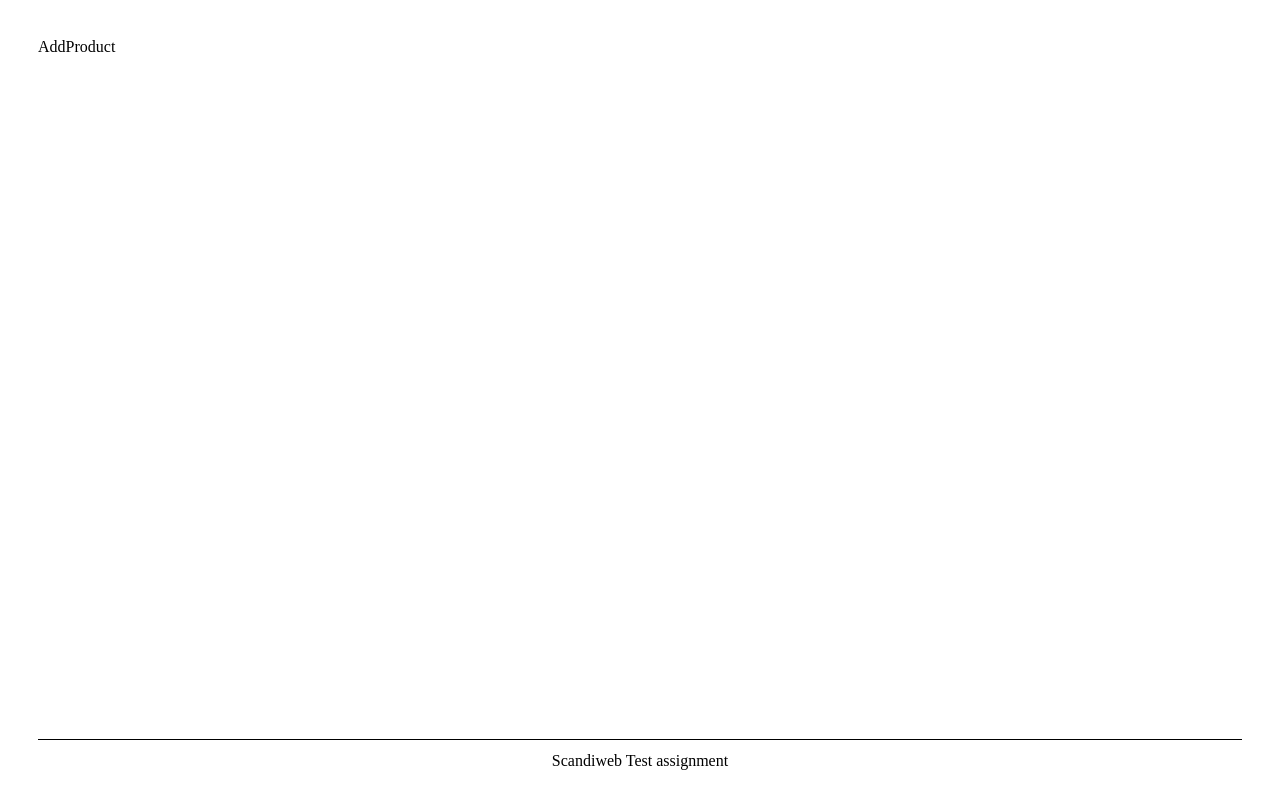
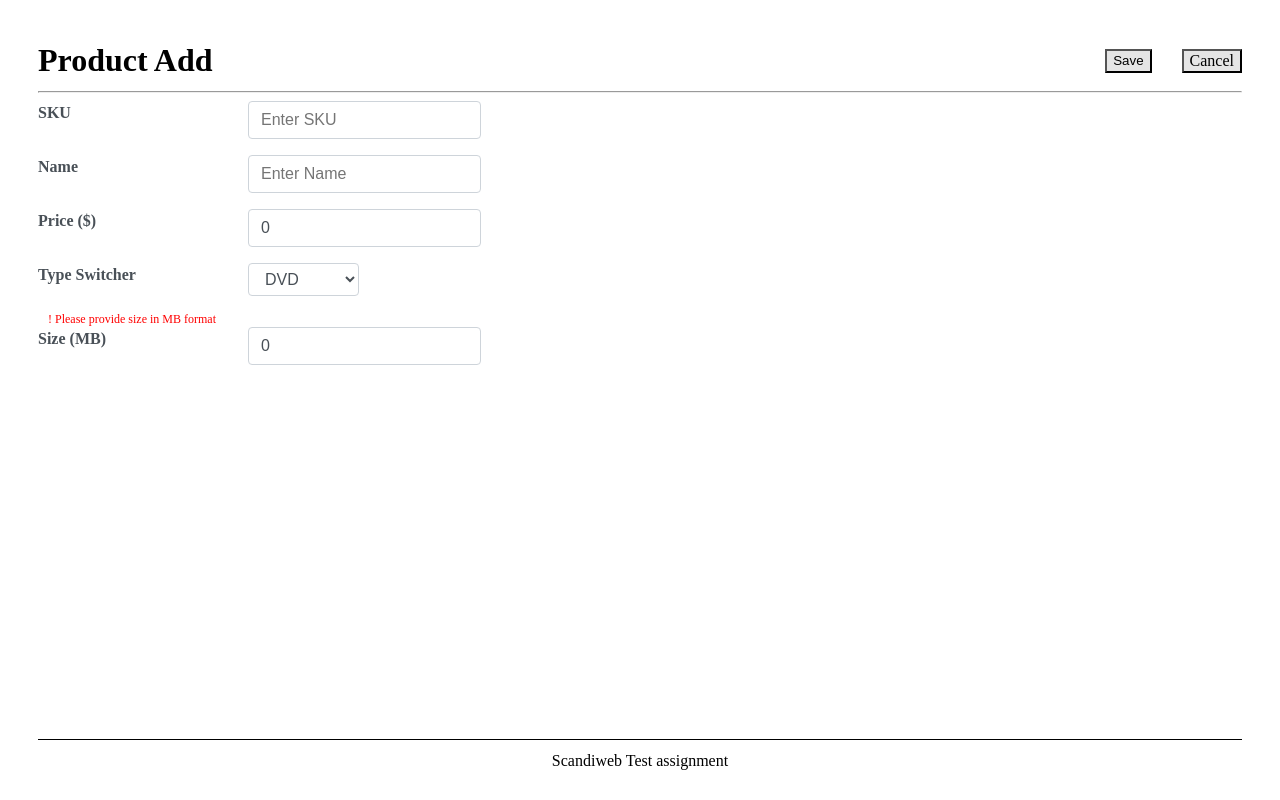
Before and after one commit to AyoubM490/fe_react_scandi, a React (Create React App) app: page /addproduct in a window 1280 px wide. Built offline with nearby package versions, Linux system fonts and the light colour scheme.

Commit message:
add addProduct component

```diff
--- a/src/components/AddProduct/add-product.component.js
+++ b/src/components/AddProduct/add-product.component.js
@@ -1,7 +1,135 @@
-import React from 'react';
+import React, { useState } from 'react';
+import { Link } from 'react-router-dom';
+import DVDForm from '../Forms/DVDForm.component';
+import BookForm from '../Forms/BookForm.component';
+import FurnitureForm from '../Forms/FurnitureForm.component';
+import './add-product.component.scss';
+
+const ProductListNav = () => (
+  <div className="pl-nav">
+    <h1>Product Add</h1>
+    <form className="ml-auto">
+      <button type="submit" className="save-product-btn">
+        Save
+      </button>
+    </form>
+    <Link to="/" className="cancel-product-btn">
+      Cancel
+    </Link>
+  </div>
+);
+
+const AddProductForm = () => {
+  const [sku, setSku] = useState('');
+  const [name, setName] = useState('');
+  const [price, setPrice] = useState(0);
+  const [type, setType] = useState('DVD');
+  const [size, setSize] = useState(0);
+  const [weight, setWeight] = useState(0);
+  const [height, setHeight] = useState(0);
+  const [width, setWidth] = useState(0);
+  const [length, setLength] = useState(0);
+
+  const types = ['DVD', 'Book', 'Furniture'];
+  const onChangeSKU = (e) => {
+    setSku(e.target.value);
+  };
+
+  const onChangeName = (e) => {
+    setName(e.target.value);
+  };
+
+  const onChangePrice = (e) => {
+    setPrice(e.target.value);
+  };
+
+  const onChangeType = (e) => {
+    setType(e.target.value);
+  };
+
+  return (
+    <form>
+      <div className="form-group">
+        <label className="label" htmlFor="sku">
+          SKU
+        </label>
+        <input
+          type="text"
+          className="form-control"
+          value={sku}
+          id="sku"
+          placeholder="Enter SKU"
+          onChange={onChangeSKU}
+        />
+      </div>
+      <div className="form-group">
+        <label className="label" htmlFor="name">
+          Name
+        </label>
+        <input
+          type="text"
+          className="form-control"
+          value={name}
+          id="name"
+          placeholder="Enter Name"
+          onChange={onChangeName}
+        />
+      </div>
+      <div className="form-group">
+        <label className="label" htmlFor="price">
+          Price ($)
+        </label>
+        <input
+          type="text"
+          className="form-control"
+          value={price}
+          id="price"
+          placeholder="Enter Price"
+          onChange={onChangePrice}
+        />
+      </div>
+
+      <div className="form-group">
+        <label className="label" htmlFor="type-switcher">
+          Type Switcher
+        </label>
+        <select
+          className="form-control"
+          id="type-switcher"
+          onChange={onChangeType}
+        >
+          {types.map((type) => (
+            <option key={type} value={type}>
+              {type}
+            </option>
+          ))}
+        </select>
+      </div>
+
+      {type === 'DVD' && <DVDForm size={size} setSize={setSize} />}
+      {type === 'Book' && <BookForm weight={weight} setWeight={setWeight} />}
+      {type === 'Furniture' && (
+        <FurnitureForm
+          height={height}
+          setHeight={setHeight}
+          width={width}
+          setWidth={setWidth}
+          length={length}
+          setLength={setLength}
+        />
+      )}
+    </form>
+  );
+};
 
 function AddProduct() {
-  return <div>AddProduct</div>;
+  return (
+    <div>
+      <ProductListNav />
+      <hr />
+      <AddProductForm />
+    </div>
+  );
 }
 
 export default AddProduct;
--- /dev/null
+++ b/src/components/AddProduct/add-product.component.scss
@@ -0,0 +1,96 @@
+.ml-auto {
+  margin-left: auto;
+
+  .save-product-btn {
+    margin-right: 30px;
+    appearance: auto;
+    writing-mode: horizontal-tb !important;
+    text-rendering: auto;
+    letter-spacing: normal;
+    word-spacing: normal;
+    line-height: normal;
+    text-transform: none;
+    text-indent: 0;
+    text-shadow: none;
+    display: inline-block;
+    text-align: center;
+    align-items: flex-start;
+    box-sizing: border-box;
+    background-color: #e5e5e5;
+    color: black;
+    text-decoration: none;
+    padding: 1px 6px;
+    border-width: 2px;
+    border-style: outset;
+    border-color: black;
+    border-image: initial;
+    cursor: pointer;
+    height: 24px;
+  }
+}
+
+.cancel-product-btn {
+  appearance: auto;
+  writing-mode: horizontal-tb !important;
+  text-rendering: auto;
+  letter-spacing: normal;
+  word-spacing: normal;
+  line-height: normal;
+  text-transform: none;
+  text-indent: 0;
+  text-shadow: none;
+  display: inline-block;
+  text-align: center;
+  align-items: flex-start;
+  box-sizing: border-box;
+  background-color: #e5e5e5;
+  color: black;
+  text-decoration: none;
+  padding: 1px 6px;
+  border-width: 2px;
+  border-style: outset;
+  border-color: black;
+  border-image: initial;
+  cursor: pointer;
+}
+
+.form-group {
+    margin-bottom: 1rem;
+    display: flex;
+    flex-direction: row;
+    width: 30%;
+    margin-top: 0;
+    margin-bottom: 1rem;
+    .label {
+        margin-bottom: 0.5rem;
+        display: inline-block;
+        margin-top: 0;
+        margin-bottom: 0.5rem;
+        font-weight: 700;
+        font-size: 1rem;
+        color: #495057;
+        line-height: 1.5;
+        min-width: 200px;
+    }
+    .form-control {
+      display: block;
+      max-width: 100%;
+      padding: 0.375rem 0.75rem;
+      margin-left: 10px;
+      font-size: 1rem;
+      font-weight: 400;
+      line-height: 1.5;
+      color: #495057;
+      background-color: #fff;
+      background-clip: padding-box;
+      border: 1px solid #ced4da;
+      border-radius: 0.25rem;
+      transition: border-color 0.15s ease-in-out, box-shadow 0.15s ease-in-out;
+    }
+}
+
+.notice {
+  color: red;
+  font-size: 12px;
+  margin-left: 10px;
+}
--- /dev/null
+++ b/src/components/Forms/BookForm.component.js
@@ -0,0 +1,32 @@
+import React from 'react';
+import PropTypes from 'prop-types';
+
+const BookForm = ({ weight, setWeight }) => {
+  const onChangeWeight = (e) => {
+    setWeight(e.target.value);
+  };
+  return (
+    <div className="book-form" id="Book">
+      <div className="notice">! Please provide weight in KG format</div>
+      <div className="form-group">
+        <label className="label" htmlFor="book-weight">
+          Weight (KG)
+        </label>
+        <input
+          type="number"
+          value={weight}
+          onChange={onChangeWeight}
+          className="form-control"
+          id="book-weight"
+        />
+      </div>
+    </div>
+  );
+};
+
+BookForm.propTypes = {
+  weight: PropTypes.number.isRequired,
+  setWeight: PropTypes.func.isRequired,
+};
+
+export default BookForm;
--- /dev/null
+++ b/src/components/Forms/DVDForm.component.js
@@ -0,0 +1,32 @@
+import React from 'react';
+import PropTypes from 'prop-types';
+
+const DVDForm = ({ size, setSize }) => {
+  const onChangeSize = (e) => {
+    setSize(e.target.value);
+  };
+  return (
+    <div className="dvd-form" id="DVD">
+      <div className="notice">! Please provide size in MB format</div>
+      <div className="form-group">
+        <label className="label" htmlFor="dvd-size">
+          Size (MB)
+        </label>
+        <input
+          type="number"
+          onChange={onChangeSize}
+          value={size}
+          className="form-control"
+          id="dvd-size"
+        />
+      </div>
+    </div>
+  );
+};
+
+DVDForm.propTypes = {
+  size: PropTypes.number.isRequired,
+  setSize: PropTypes.func.isRequired,
+};
+
+export default DVDForm;
--- /dev/null
+++ b/src/components/Forms/FurnitureForm.component.js
@@ -0,0 +1,75 @@
+import React from 'react';
+import PropTypes from 'prop-types';
+
+const FurnitureForm = ({
+  height,
+  setHeight,
+  width,
+  setWidth,
+  length,
+  setLength,
+}) => {
+  const onChangeHeight = (e) => {
+    setHeight(e.target.value);
+  };
+
+  const onChangeWidth = (e) => {
+    setWidth(e.target.value);
+  };
+
+  const onChangeLength = (e) => {
+    setLength(e.target.value);
+  };
+  return (
+    <div className="furniture-form" id="Furniture">
+      <div className="notice">! Please provide dimensions in HxWxL format</div>
+      <div className="form-group">
+        <label className="label" htmlFor="furniture-height">
+          Height (CM)
+        </label>
+        <input
+          type="text"
+          className="form-control"
+          value={height}
+          onChange={onChangeHeight}
+          id="furniture-height"
+        />
+      </div>
+      <div className="form-group">
+        <label className="label" htmlFor="furniture-width">
+          Width (CM)
+        </label>
+        <input
+          type="text"
+          className="form-control"
+          value={width}
+          onChange={onChangeWidth}
+          id="furniture-width"
+        />
+      </div>
+      <div className="form-group">
+        <label className="label" htmlFor="furniture-length">
+          Length (CM)
+        </label>
+        <input
+          type="text"
+          className="form-control"
+          value={length}
+          onChange={onChangeLength}
+          id="furniture-length"
+        />
+      </div>
+    </div>
+  );
+};
+
+FurnitureForm.propTypes = {
+  height: PropTypes.number.isRequired,
+  setHeight: PropTypes.func.isRequired,
+  width: PropTypes.number.isRequired,
+  setWidth: PropTypes.func.isRequired,
+  length: PropTypes.number.isRequired,
+  setLength: PropTypes.func.isRequired,
+};
+
+export default FurnitureForm;
```
Also changed, not shown: .eslintrc.json.
